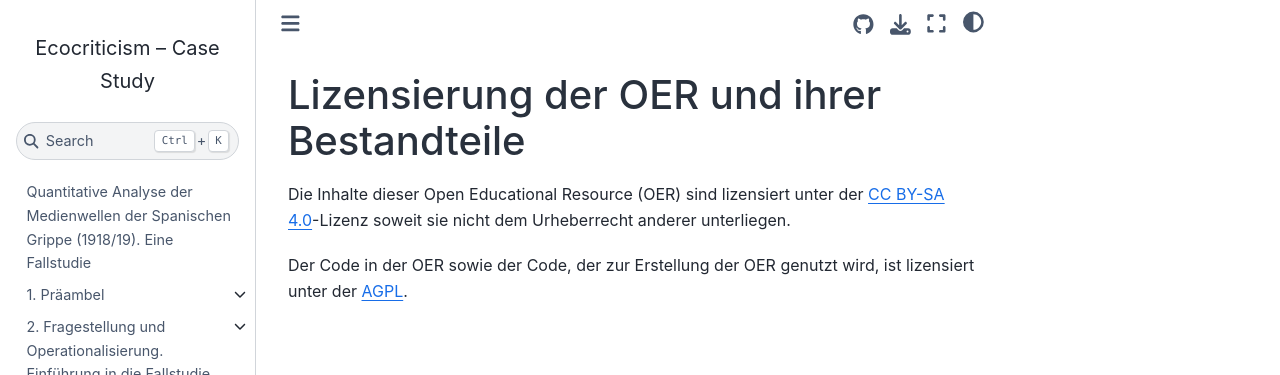
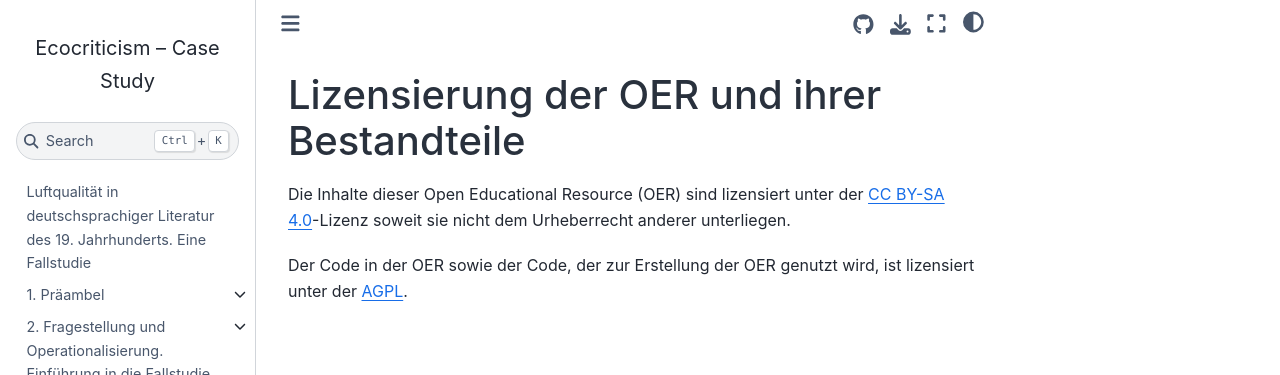
Before and after one commit to quadriga-dk/Text-Fallstudie-3, a Jupyter Book: the page built from LICENSE.md, in a window 1280 px wide. Shown: the top 375 px of the page. Built offline with Jupyter Book 1.0.4 settings and Sphinx 7.4.7 and the Sphinx Book theme 1.1.4, drawn with Linux system fonts in a browser that asks for light colours; pages that are not in the unit, such as notebooks, are missing from menus; some of the changed lines change nothing that is shown.

Commit message:
adapt to research question

`````diff
--- a/front_page/intro.md
+++ b/front_page/intro.md
@@ -1,14 +1,14 @@
 (intro)=
-# Quantitative Analyse der Medienwellen der Spanischen Grippe (1918/19). Eine Fallstudie
+# Luftqualität in deutschsprachiger Literatur des 19. Jahrhunderts. Eine Fallstudie
 
 ````{margin}
 ```{admonition} Fragen oder Feedback
 :class: frage-feedback
 
-<a href="https://github.com/quadriga-dk/Text-Fallstudie-1/issues/new?assignees=&labels=question&projects=&template=frage.yml" class="external-link" target="_blank">
+<a href="https://github.com/quadriga-dk/Text-Fallstudie-3/issues/new?assignees=&labels=question&projects=&template=frage.yml" class="external-link" target="_blank">
     Stellen Sie eine Frage
 </a> <br>
-<a href="https://github.com/quadriga-dk/Text-Fallstudie-1/issues/new?assignees=&labels=feedback&projects=&template=feedback.yml" class="external-link" target="_blank">
+<a href="https://github.com/quadriga-dk/Text-Fallstudie-3/issues/new?assignees=&labels=feedback&projects=&template=feedback.yml" class="external-link" target="_blank">
     Geben Sie uns Feedback
 </a>
 
@@ -16,20 +16,14 @@
 
 ```
 ````
-```{figure} ../assets/images/grippeocr.gif
----
-height: 200px
-name: Zeitungssnippet mit simuliertem OCR-Overlay
----
-```
 
 Die vorliegende Fallstudie bereitet – in Form eines ["Jupyter Books"](introduction_requirements) – den Prozess und die Ergebnisse eines Forschungsprojekts aus den Digital Humanities didaktisch auf. Schritt für Schritt wird nachvollziehbar,
 
 - wie eine **Forschungsfrage** entwickelt und operationalisiert wird,
-- ein entsprechendes **Korpus** aufgebaut, bereinigt und angereichert wird,
+- ein entsprechendes **Korpus** ausgewählt und angereichert wird,
 - um schließlich quantitative **Analysen** auf diesem Korpus durchzuführen.
 
-Anhand von historischen Tageszeitungen wird dabei eine Frage aus dem Feld der Digital History nachgegangen: **Welchen quantitativen Mustern folgte die Berichterstattung über die Spanische Grippe in den Jahren 1918/1919?**
+Anhand einer Auswahl an deutschsprachigen literarischen Texten aus dem *Corpus of German-Language Fiction* {cite}`Fischer2017` wird dabei eine Frage aus dem Feld der Digitalen Literaturwissenschaft nachgegangen: **Wie diskursivieren literarische Texte die abnehmende Luftqualität im 19. Jahrhundert?**
 
 ### Zielgruppe
 Die Fallstudie richtet sich an Geisteswissenschaftler:innen auf fortgeschrittener Qualifikationsstufe. Kenntnisse der Digital Humnanites sind nicht erforderlich, wohl aber eine prinzipiell Neugier und Offenheit gegenüber digitalen Arbeitsweisen und quantifizierten Forschungsansätzen.
@@ -47,10 +41,8 @@
 ```
 
 - Im **1. Schritt** entwickeln wir eine Forschungsfrage und operationalisieren diese Forschungsfrage für die quantitative Analyse, entwickeln also ein Konzept, wie wir mittels Meßoperationen zu einer Antwort auf die Forschungsfrage kommen (siehe Kapitel ["Fragestellung und Operationalisierung"](research-question_intro)).
-- Im **2. Schritt** bauen wir ein Korpus aus Textobjekten für die Analyse auf, das zunächst aus PDF-Dateien besteht (siehe Kapitel ["Korpusaufbau"](corpus-collection_intro))
-- Im **3. Schritt** machen wir die Textobjekte im Korpus, die zunächst nur als Bilddateien vorliegen, mittels Optical Character Recognition (OCR) maschinenlesbar (siehe Kapitel ["OCR — Vom Bild zum Text"](ocr_intro))
-- Im **4. Schritt** evaluieren wir die OCR-Ergebnisse und testen Optionen zur Nachkorrektur (siehe Kapitel ["Nachkorrektur der OCR-Ergebnisse"](post-correcting_intro)).
-- Im **5. Schritt** reichern wir mithilfe von Verfahren des Natural Language Processing (NLP) die Textobjekte im Korpus mit linguistischen Informationen an. (siehe Kapitel ["Korpusverarbeitung – Von Strings zu Token"](corpus-processing_intro)).
-- Im **6. Schritt** führen wir die quantitativen Analysen auf dem Korpus durch und visualisieren die Ergebnisse (siehe Kapitel ["Korpusanalyse"](corpus-analysis_intro)).
+- Im **2. Schritt** wählen wir ein Korpus aus Textobjekten für die Analyse aus, das aus txt-Dateien besteht (siehe Kapitel ["Korpusaufbau"](corpus-collection_intro))
+- Im **3. Schritt** reichern wir mithilfe von Verfahren des Natural Language Processing (NLP) die Textobjekte im Korpus mit linguistischen Informationen an. (siehe Kapitel ["Korpusverarbeitung – Von Strings zu Token"](corpus-processing_intro)).
+- Im **4. Schritt** führen wir die quantitativen Analysen auf dem Korpus durch und visualisieren die Ergebnisse (siehe Kapitel ["Korpusanalyse"](corpus-analysis_intro)).
 
 Die Fallstudie schließt mit einer Reflexion und einem Ausblick (siehe Kapitel ["Reflexion und Resümee"](reflection_reflection))
`````
